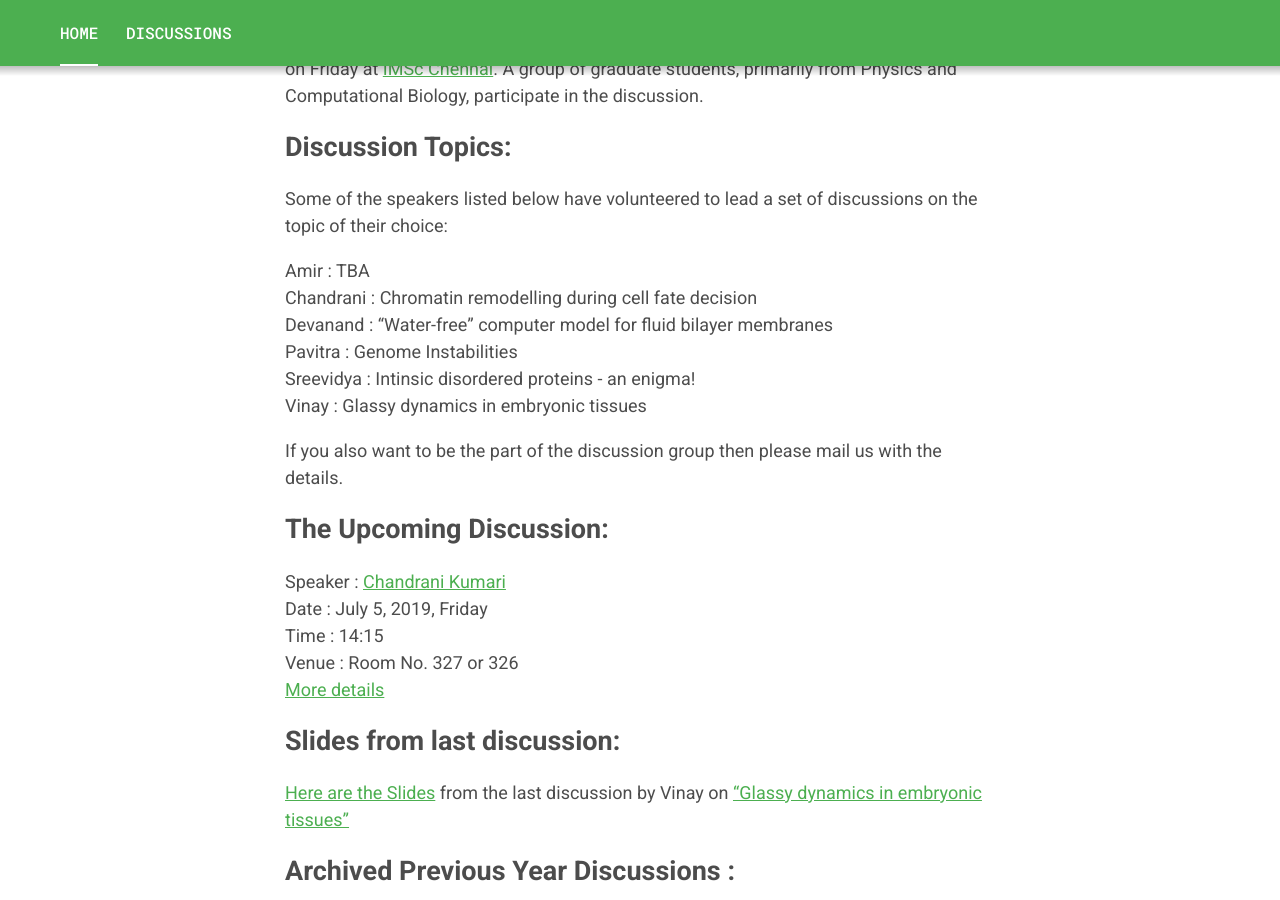
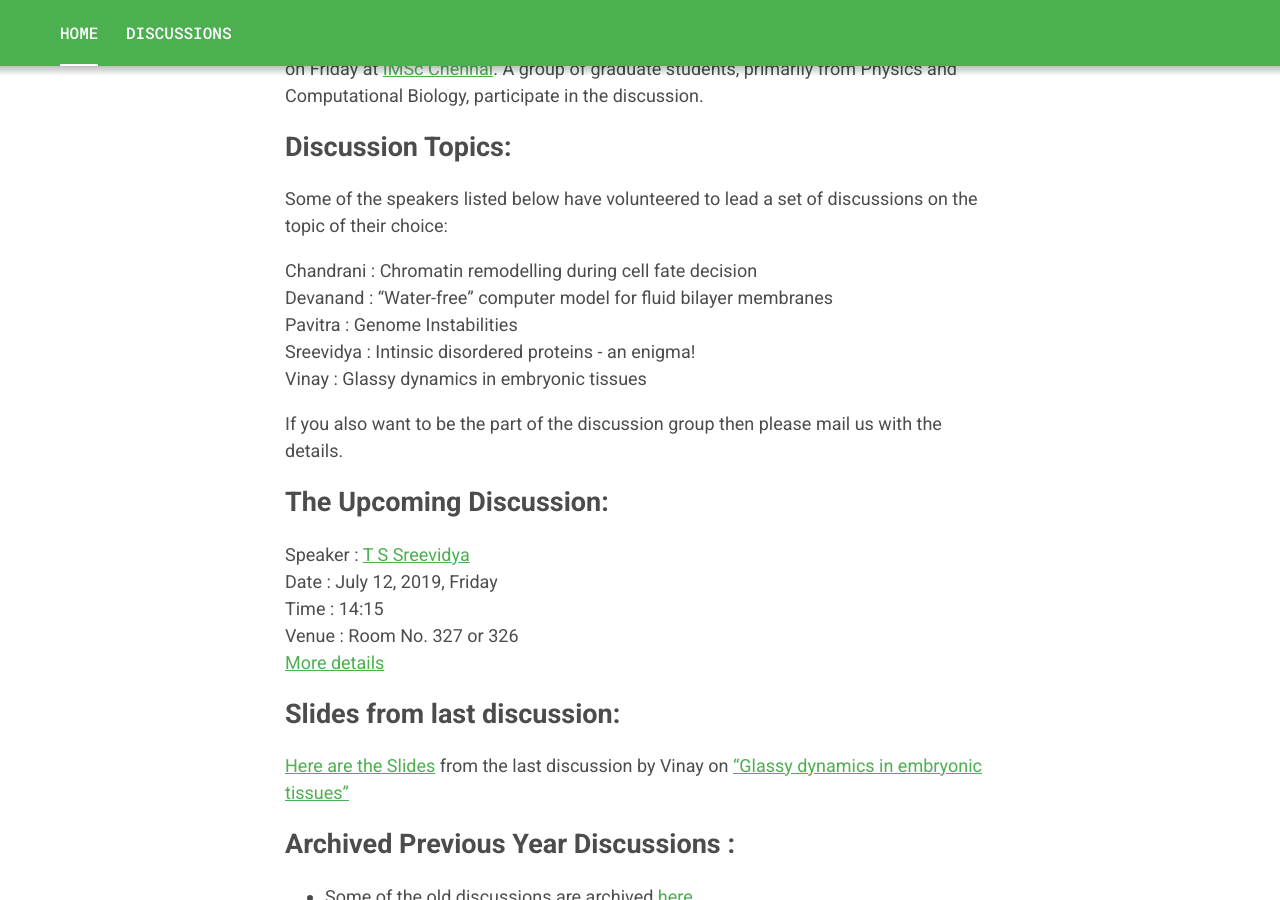
Before and after one commit to vinayphys/discussion2020, a Jekyll site: the page built from index.markdown, in a window 1280 px wide and 900 px high, scrolled down 442 px. Built offline with Jekyll 4.4.1, drawn with Linux system fonts in a browser that asks for light colours.

Commit message:
Update index.markdown

```diff
--- a/index.markdown
+++ b/index.markdown
@@ -11,7 +11,6 @@ This page contains the details that come out of the discussions held almost ever
 
 Some of the speakers listed below have volunteered to lead a set of discussions on the topic of their choice:
 
-Amir	  	:	TBA
 Chandrani	:	Chromatin remodelling during cell fate decision
 Devanand	:	“Water-free” computer model for fluid bilayer membranes
 Pavitra		:	Genome Instabilities
@@ -21,8 +20,8 @@ Vinay		  :	Glassy dynamics in embryonic tissues
 If you also want to be the part of the discussion group then please mail us with the details.
 
 ## The Upcoming Discussion:
-Speaker :      [Chandrani Kumari](https://www.imsc.res.in/chandrani_kumari)
-Date    :      July 5, 2019, Friday
+Speaker :      [T S Sreevidya](https://www.imsc.res.in/sreevidya_t_s)
+Date    :      July 12, 2019, Friday
 Time    :      14:15
 Venue   :      Room No. 327 or 326
 [More details](https://vinayphys.github.io/discussion2019/2019/07/enhancer_activity_during_embryonic_development-II)
```
